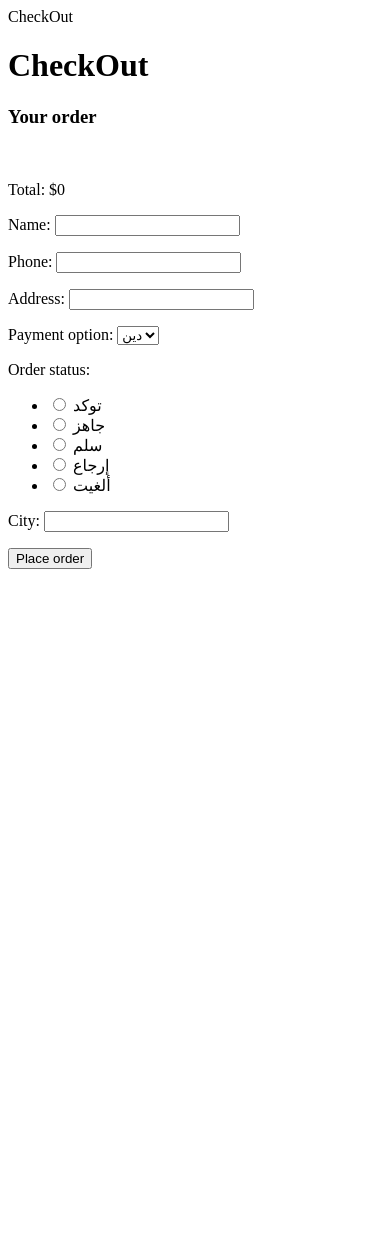
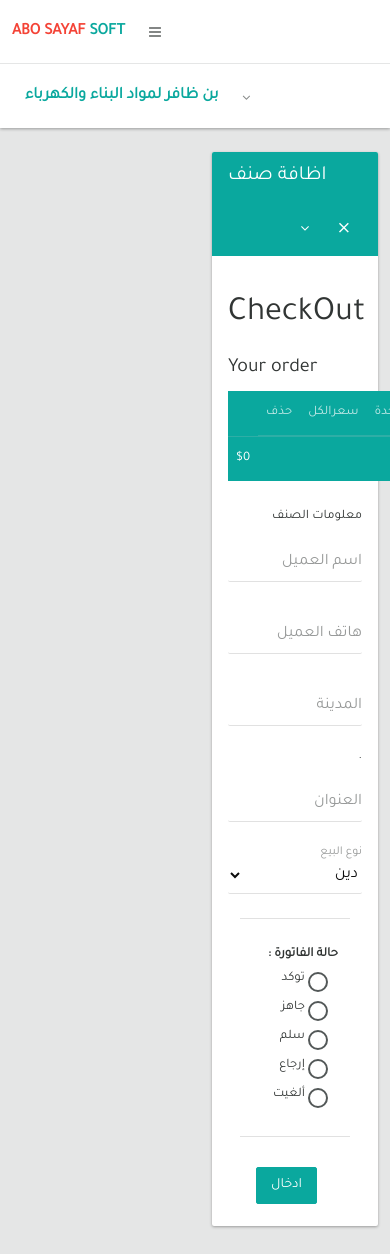
Before and after one commit to RadiObad/INsystem, a Django app: page /create/ in a window 390 px wide. Before the commit the page ends 569 px from the top, so only its background shows below. Run offline with Django 3.2, Linux system fonts and the light colour scheme; some libraries are stand-ins or nearby versions.

Commit message:
Fex Orders And Complated:

```diff
--- a/InventorySYS/InventorySYS/urls.py
+++ b/InventorySYS/InventorySYS/urls.py
@@ -38,6 +38,7 @@ urlpatterns = [
     url(r'^add/(?P<product_id>\d+)/$',my_order.cart_add,name='cart_add'),
     url(r'^cards/$',my_order.cart_detail, name='cart_detail'),
     url(r'^remove/(?P<product_id>\d+)/$',my_order.cart_remove,name='cart_remove'),
+    url(r'^remove/$',my_order.cart_remove_all,name='cart_remove_all'),
     url(r'^(?P<id>\d+)/(?P<slug>[-\w]+)/$',my_order.product_detail,name='product_detail'),
     url(r'^create/$',my_order.order_create,name='order_create'),
     url(r'^orders/(?P<order_id>\d+)/$', my_order.order_detils, name='order_detils'),
--- a/InventorySYS/inventory/cart.py
+++ b/InventorySYS/inventory/cart.py
@@ -57,8 +57,24 @@ class Cart(object):
 	def remove(self,product):
 		product_id = str(product.id)
 		if product_id in self.cart:
+			product.stock += self.cart[product_id]['quantity']
+			product.save()
 			del self.cart[product_id]
 			self.save()
+
+	def remove_all(self):
+		product_ids = self.cart.keys()
+
+		products = Product.objects.filter(id__in=product_ids)
+		for product in products:
+			pom = str(product.id)
+			if pom in self.cart:
+				product.stock += self.cart[pom]['quantity']
+				product.save()
+
+		self.clear()
+
+
 
 	def __iter__(self):
 
--- a/InventorySYS/inventory/views.py
+++ b/InventorySYS/inventory/views.py
@@ -248,6 +248,12 @@ def cart_remove(request,product_id):
     return redirect('test')
 
 @login_required
+def cart_remove_all(request):
+    cart = Cart(request)
+    cart.remove_all()
+    return redirect('test')
+
+@login_required
 def cart_detail(request):
     cart = Cart(request)
     for item in cart:
@@ -275,6 +281,7 @@ def cart_add(request,product_id):
 
 
 def order_create(request):
+    product = Product.objects.all()
     cart = Cart(request)
     if request.method == 'POST':
         form = OrderCreateForm(request.POST)
@@ -290,9 +297,10 @@ def order_create(request):
             cart.clear()
             context = {
                 'order':Oorder,
+                'product':product
             }
 
-            return render(request,'created.html',context)
+            return redirect('home',product.id)
 
     else:
         form = OrderCreateForm()
--- a/InventorySYS/static/css/change_ar.css
+++ b/InventorySYS/static/css/change_ar.css
@@ -44,46 +44,3 @@ body{
 .menubar-inverse .gui-controls li.gui-folder > a .title {
     color: rgba(255, 255, 255, 0.9);
 }
-
-
-
-/*list do */
-.container{
-  max-width: 800px;
-  margin: auto;
-  padding: 10px;
-  background-image: linear-gradient(120deg,#487eb0,#fbc531);
-  min-height: 100vh;
-}
-
-.txtb{
-  width: 100%;
-  border: none;
-  border-bottom: 2px solid #000;
-  background: none;
-  padding: 10px;
-  outline: none;
-  font-size: 18px;
-}
-
-h3{
-  margin: 10px 0;
-}
-
-.task{
-  width: 100%;
-  background: rgba(255,255,255,0.5);
-  padding: 5px;
-  margin: 6px 0;
-  overflow: hidden;
-}
-
-.task i{
-  margin-left: 20px;
-  cursor: pointer;
-}
-
-.comp .task{
-  background: rgba(0,0,0,.5);
-  color: #fff;
-}
--- a/InventorySYS/templates/create.html
+++ b/InventorySYS/templates/create.html
@@ -1,23 +1,143 @@
-{% block title_ %}
-	CheckOut
-{% endblock title_ %}
+{% extends 'layout.html' %}
 
-{% block content %}
+{% load widget_tweaks %}
+
+{% block title %} Add Orders {% endblock %}
+
+{% block body %}
+
+                <section>
+					<div class="section-body">
+						<div class="row">
+
+							<!-- BEGIN  - FORM -->
+							<div class="col-lg-12">
+								<div class="card">
+									<div class="card-head style-primary">
+										<header>اظافة صنف</header>
+										<div class="tools">
+											<a class="btn btn-icon-toggle btn-collapse"><i class="fa fa-angle-down"></i></a>
+											<a class="btn btn-icon-toggle btn-close"><i class="md md-close"></i></a>
+										</div>
+									</div>
+									<div class="card-body">
+
+
 										<h1 class="pds">CheckOut</h1>
-		<div class="order-info">
+
 											<h3>Your order</h3>
-			<ul>
+
+												<table class="table order-column style-primary">
+												<thead>
+													<tr>
+														<th>المنتج</th>
+														<th>الكمية</th>
+														<th>سعرالوحدة</th>
+														<th>سعرالكل</th>
+														<th>حذف</th>
+													</tr>
+												</thead>
+												<tbody>
 												{% for item in cart %}
-					<li>{{item.quantity}} x {{item.product.product_name}} <span>${{item.total_price}}</span></li>
+														{% with  product=item.product %}
+
+												<tr>
+												<td >
+													 {{item.product.product_name}} <span>$</span>
+												</td>
+												<td>{{item.quantity}} </td>
+												<td>{{item.price}}</td>
+												<td>{{item.total_price}}</td>
+												<td  style="padding: 2px 8px;"><a href="{% url 'cart_remove' product.id %}" class="btn ink-reaction btn-floating-action btn-warning" onclick="return confirm('هل تريد ازالة الصنف {{ product.product_name }} من الفاتورة?')"><i class="md md-delete"></i> </a>
+															    			</td>
+												</tr>
+
+												{% endwith %}
 												{% endfor %}
+												<tr class="total">
+															<td>
+																المجموع
+															</td>
+															<td colspan="4"></td>
+															<td class="num">${{cart.get_total_price}}</td>
+														</tr>
 
-			</ul><br>
-			<p>Total: ${{cart.get_total_price}}</p>
+
+												</tbody>
+												</table>
+
+
+
+
+										<form class="form" role="form" action="" method="post">{% csrf_token %}
+											<div class="row">
+												<div class="col-sm-4" style="float: right; text-align: right; direction: rtl;">
+													<header>معلومات الصنف</header>
+													<div class="form-group floating-label">
+														{{ form.name | add_class:'form-control' }}
+														<label for="regular2">اسم العميل </label>
+													</div>
+													<div class="form-group floating-label">
+														{{ form.phone | add_class:'form-control' }}
+														<label for="regular2">هاتف العميل</label>
 													</div>
 
-		<form method="post" action="." class="order_form">
-			{% csrf_token %}
-			{{form.as_p}}
-			<button type="submit">Place order</button>
+
+													<div class="form-group floating-label">
+														{{ form.city | add_class:'form-control' }}
+														<label for="regular2">المدينة</label>
+													</div>
+												</div>
+
+
+												<div class="col-sm-8" style="float: right; text-align: right; direction: rtl;">
+													<header>.</header>
+													<div class="form-group floating-label">
+														{{ form.address | add_class:'form-control'}}
+														<label for="regular2">العنوان</label>
+													</div>
+
+													<div class="form-group floating-label">
+														{{ form.payment_option | add_class:'form-control select2-list' }}
+														<label for="textarea2">نوع البيع</label>
+													</div>
+
+													<div class="col-md-12">
+													<hr>
+													<label class="radio-inline radio-styled col-sm-2 " style="float: right;">
+														<b>حالة الفاتورة :</b>
+													</label>
+													<div class="col-md-12">
+														<div class="row">
+                                                        {% for radio in form.order_status %}
+                                                        	<div class="col-md-2">
+                                                        		<label class="radio-inline radio-styled">
+                                                                	{{ radio }}
+                                                            	</label>
+                                                        	</div>
+                                                       		 {% endfor %}
+                                                        	</div>
+														</div>
+													</div>
+
+												<div class="col-md-12" >
+													<hr>
+													<div class="card-actionbar-row" style=" text-align: left;">
+														<input type="submit" class="btn  btn-primary ink-reaction" value="ادخال">
+													</div>
+												</div>
+
+											</div>
 										</form>
-{% endblock content %}
+
+									</div><!--end .card-body -->
+								</div><!--end .card -->
+							</div><!--end .col -->
+							<!-- END FORM - TIME ON SITE -->
+
+						</div><!--end .row -->
+					</div><!--end .section-body -->
+				</section>
+
+
+{% endblock body %}
--- a/InventorySYS/templates/test.html
+++ b/InventorySYS/templates/test.html
@@ -17,7 +17,7 @@
                                 <div class="col-lg-6" style="float: right;">
                                 <div class="card">
                                     <div class="card-head style-primary">
-                                        <header>All Orders Data</header>
+                                        <header>قائمة الأصناف(قم بالبحث لتحديد صنف)</header>
 
                                     </div>
                                     <div class="card-body">
```
Also changed, not shown: InventorySYS/templates/cart_detail.html (+14 -9 lines), InventorySYS/db.sqlite3. Lines whose indentation alone changed are shown as unchanged.
